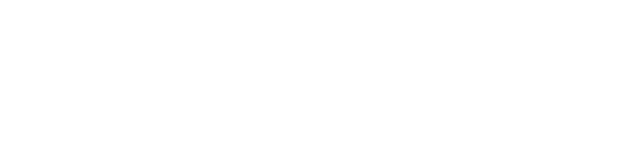
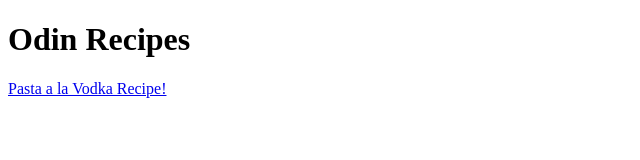
Before and after one commit to ilovebrooklyn99/odin-recipes, a plain HTML site: page index.html in a window 1280 px wide. Shown: the whole page, without its empty margins (0-640 px from the left). Drawn offline with Linux system fonts and the light colour scheme.

Commit message:
Added link that sends to pasta a la vodka recipe

```diff
--- a/index.html
+++ b/index.html
@@ -7,6 +7,7 @@
     <title>Document</title>
 </head>
 <body>
-
+    <h1>Odin Recipes</h1>
+    <a href="recipes/pasta.html">Pasta a la Vodka Recipe!</a>
 </body>
 </html>
```
